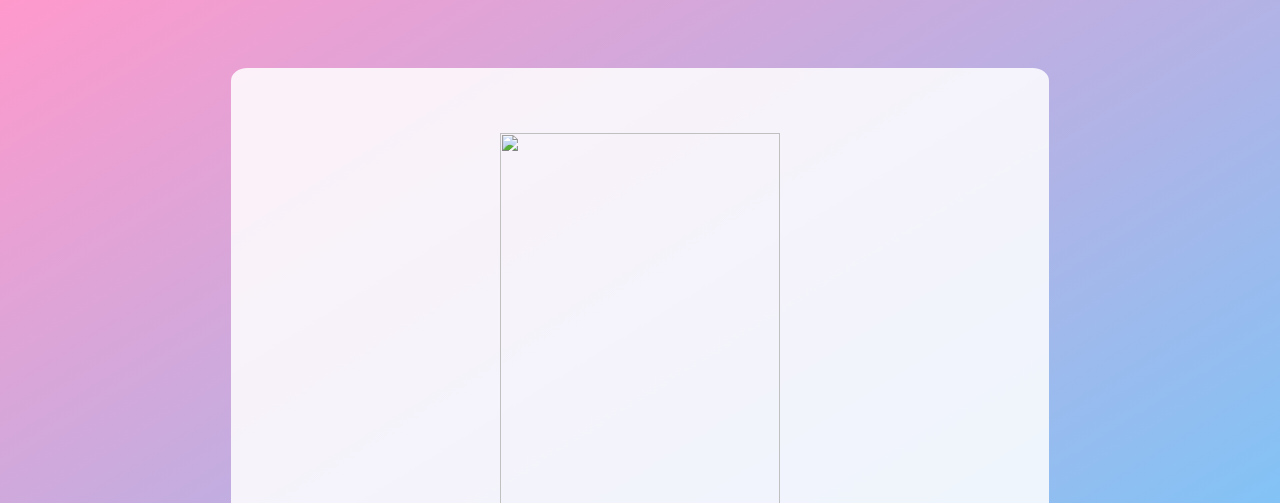
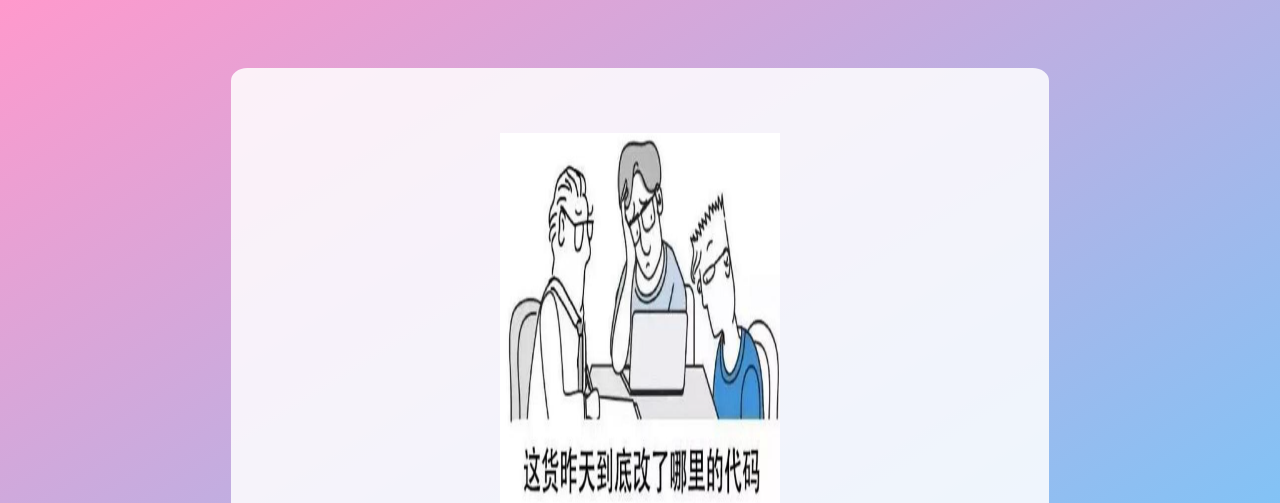
Before and after one commit to guojun2006/guojun.github.io, a plain HTML site: page index.html in a window 1280 px wide. Shown: the top 503 px of the page. Drawn offline with nearby package versions, Linux system fonts and the light colour scheme.

Commit message:
Update index.html

```diff
--- a/index.html
+++ b/index.html
@@ -52,7 +52,7 @@
 	<body>
 	  <div class="container">
 		<div class="container2">
-			 <img src="pic.jpg" style="height: 380px;width: 280px;">
+			 <img src="img/pic.jpg" style="height: 380px;width: 280px;">
 			<h1>大家好，我叫郭军，一个程序员。</h1>
 			<nav>
 			  <ul class="nav">
```
